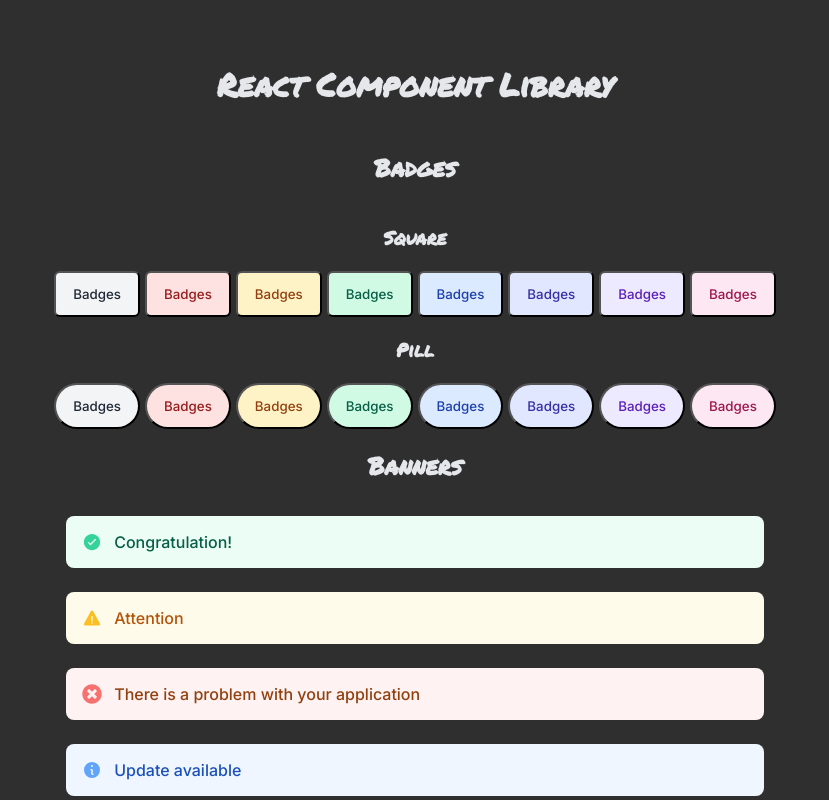
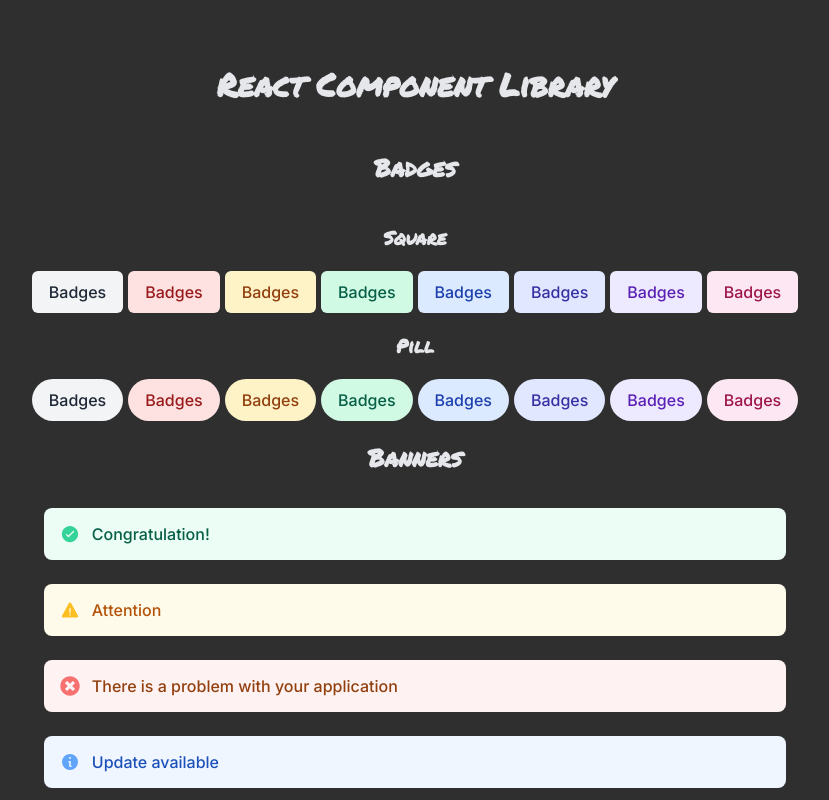
Before and after one commit to emirisato1003/react-component-library, a React (Vite) app: page / in a window 1280 px wide. Shown: the top 800 px of the page, without its empty margins (225-1054 px from the left). Built offline with nearby package versions, Linux system fonts and the light colour scheme; the HTML template or start-up script is replaced by a standard one.

Commit message:
change badge styling, and clean code

```diff
--- a/src/App.jsx
+++ b/src/App.jsx
@@ -28,7 +28,7 @@ function App() {
         <div className="pill-badges">
           {
             badges.map(color =>
-              <Badges key={color} color={color} className='pill'>Badges</Badges>)
+              <Badges key={color} color={color}>Badges</Badges>)
           }
         </div>
       </section>
--- a/src/assets/Badges.jsx
+++ b/src/assets/Badges.jsx
@@ -3,12 +3,12 @@ import classNames from "classnames";
 // import Button from "../Button/Button";
 
 
-export default function Badges({ children, color, className }) {
-    const allClasses = classNames(color, className)
-    console.log(className);
+export default function Badges({ children, color}) {
+    const allClasses = classNames('badge', color)
+    // console.log(className);
     return (
         <>
-            <button className={allClasses}>{children}</button>
+            <span className={allClasses}>{children}</span>
         </>
     );
 }
--- a/src/assets/components/Banner/BannerDropdown.jsx
+++ b/src/assets/components/Banner/BannerDropdown.jsx
@@ -3,7 +3,6 @@ import { BannerContext } from "./Banner";
 
 export default function BannerDropdown({ children }) {
     const { open } = useContext(BannerContext);
-    console.log(open);
     return (
         <>
             {open && <p>{children}</p>}
--- a/src/assets/components/Banner/BannerTitle.jsx
+++ b/src/assets/components/Banner/BannerTitle.jsx
@@ -3,8 +3,7 @@ import Button from "../Button/Button";
 import { BannerContext } from "./Banner";
 
 export default function BannerTitle({ children }) {
-    const { toggleOpen, status } = useContext(BannerContext);
-    console.log(children);
+    const { toggleOpen } = useContext(BannerContext);
     return (
         <div onClick={toggleOpen} className="banner-line">
             {children}
--- a/src/index.css
+++ b/src/index.css
@@ -24,29 +24,42 @@ section{
   flex-direction: column;
 }
 
-button {
-  /* background-color: #E5E7EB;
-  color: #4B5563; */
-  /* border: 1px solid #6B7280; */
-  /* box-shadow: 0px 1px 2px rgba(0, 0, 0, 0.05); */
+/* button {
+  background-color: #E5E7EB;
+  color: #4B5563;
+  border: 1px solid #6B7280;
+  box-shadow: 0px 1px 2px rgba(0, 0, 0, 0.05);
   cursor: pointer;
   font-weight: 500;
   padding: 9px 17px;
   border-radius: 6px;
   line-height: 24px;
-  /* display: flex; */
-  /* align-items: center; */
+  display: flex;
+  align-items: center;
   font-family: 'Inter', sans-serif;
-}
+} */
 
 .square-badges{
   display: flex;
   gap: 5px;
 }
 
+.badge{
+  cursor: pointer;
+  font-weight: 500;
+  padding: 9px 17px;
+  border-radius: 6px;
+  line-height: 24px;
+  font-family: 'Inter', sans-serif;
+}
+
 .pill-badges{
   display: flex;
   gap: 5px;
+}
+
+.pill-badges span{
+  border-radius: 30px;
 }
 
 button.pill{
@@ -127,6 +140,7 @@ button.pill{
 .neutral .icon{
   color: #60a5fa;
 }
+
 
 
 section.banners .banner{
```
